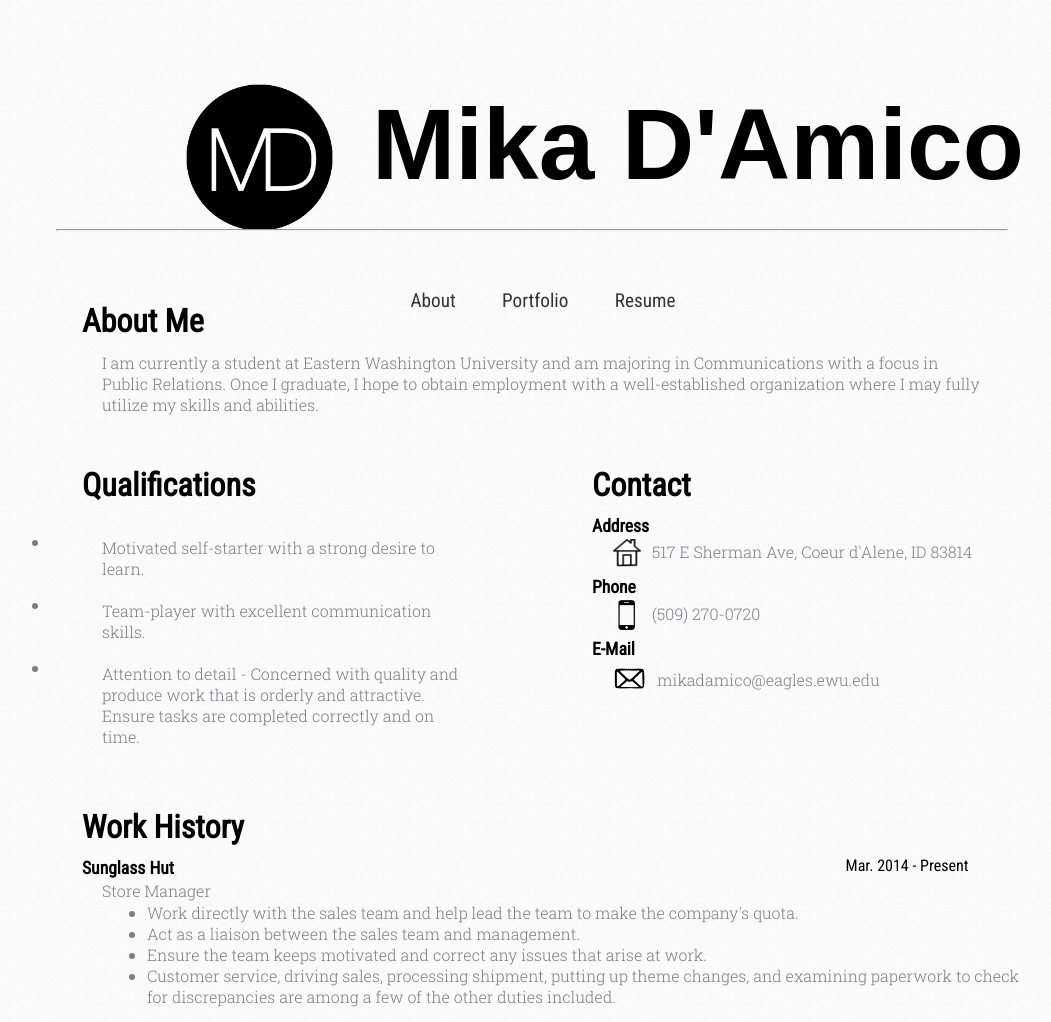
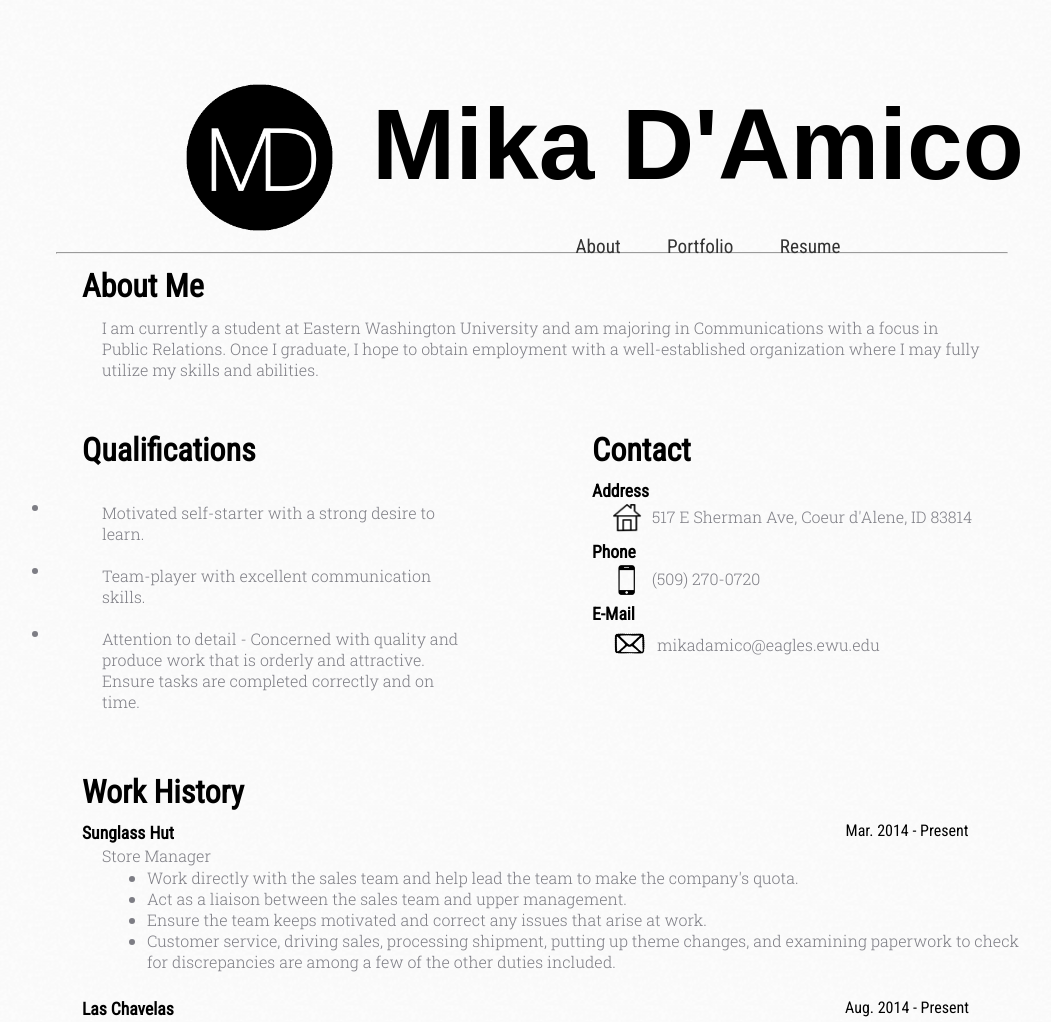
Before and after one commit to mikadamico/mikadamico.github.io, a plain HTML site: page resume.html in a window 1280 px wide. Shown: the top 1022 px of the page, without its empty margins (108-1159 px from the left). Drawn offline with Linux system fonts and the light colour scheme; a web font is replaced by a local one.

Commit message:
version 11

```diff
--- a/css/resume.css
+++ b/css/resume.css
@@ -12,6 +12,7 @@ body {
 h1 {
 	font-family: 'Francois One', sans-serif;
 	font-size: 100px;
+	margin-bottom: 23px;
 }
 
 h2 {
@@ -21,7 +22,7 @@ h2 {
 }
 
 h2#about {
-	margin-top: -20px;
+	margin-top: -5px;
 }
 
 h3 {
@@ -70,7 +71,7 @@ section {
 }
 
 div {
-	margin-top: -60px;	x
+	margin-top: -60px;
 }
 
 .year {
@@ -85,7 +86,7 @@ div {
 /* Lines */
 
 hr {
-	margin-top: -50px;
+	margin-top: -7px;
 	width: 950px;
 }
 
--- a/css/styles.css
+++ b/css/styles.css
@@ -64,7 +64,7 @@ footer {
 p#footer {
 	margin-top: 20px;
 	padding-bottom: 4px;
-	width: 1000px;
+	width: 100%;
 	font-size: 13px;
 	color: #ccc;
 }
--- a/resume.html
+++ b/resume.html
@@ -29,9 +29,6 @@
 		<div class="grid_12">
 		<hr>
 		</div>
-		</header>
-
-		<header>
 			<nav>
 				<ul>
 				<li><a href="index.html">About</a></li>
@@ -78,7 +75,7 @@
 					<ul>
 					<p>
 						<li>Work directly with the sales team and help lead the team to make the company's quota.</li>
-						<li>Act as a liaison between the sales team and management.</li>
+						<li>Act as a liaison between the sales team and upper management.</li>
 						<li>Ensure the team keeps motivated and correct any issues that arise at work.</li>
 						<li>Customer service, driving sales, processing shipment, putting up theme changes, and examining paperwork to check for discrepancies are among a few of the other duties included.</li>
 					</p>
```
